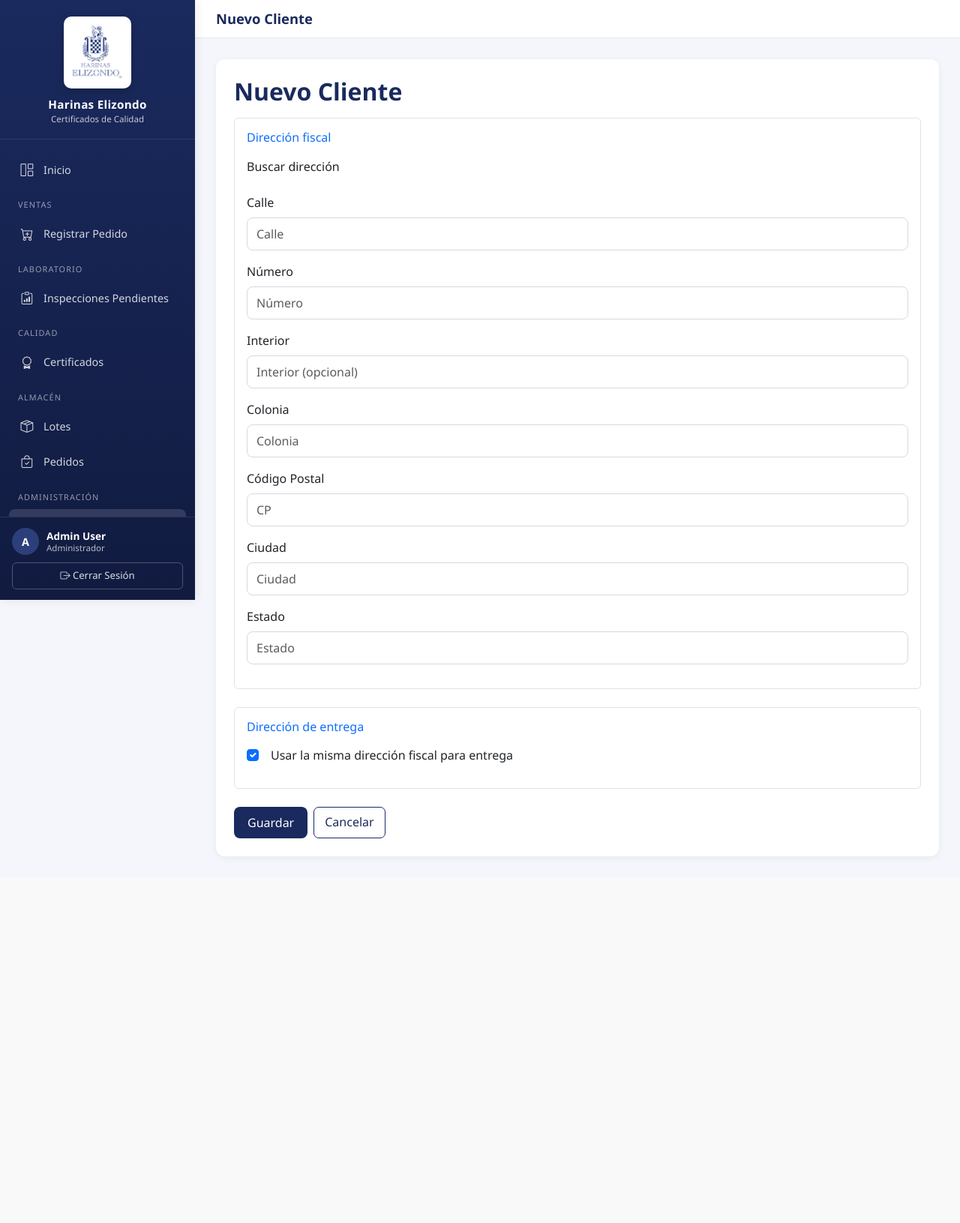
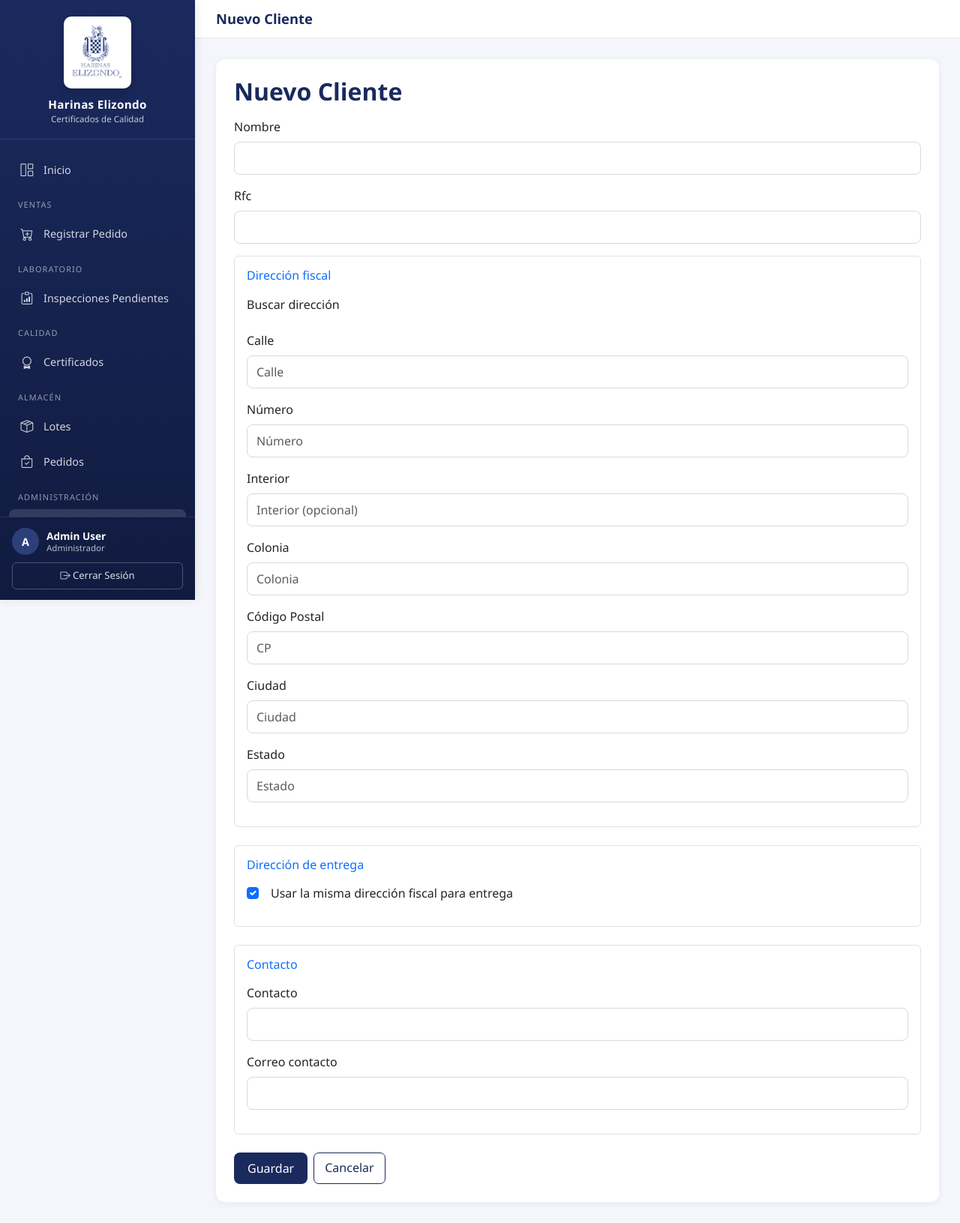
Before and after one commit to Jachuvi/DS-proyecto-aplicativo-integrador, a Django app: page /admin-catalogo/clientes/nuevo/ in a window 1280 px wide. Shown: the whole page at 75% size. Before the commit the page ends 1143 px from the top, so only its background shows below. Run offline with Django 5.2, Linux system fonts and the light colour scheme; a user stored in the database is signed in; some libraries are stand-ins or nearby versions.

Commit message:
Mejora forma cliente

```diff
--- a/certificados/forms.py
+++ b/certificados/forms.py
@@ -30,22 +30,66 @@ class ClienteForm(forms.ModelForm):
         widgets = {
             "nombre": forms.TextInput(attrs={"class": "form-control"}),
             "rfc": forms.TextInput(attrs={"class": "form-control", "maxlength": "13"}),
-            "direccion_fiscal_calle": forms.TextInput(attrs={"class": "form-control", "placeholder": "Calle"}),
-            "direccion_fiscal_numero": forms.TextInput(attrs={"class": "form-control", "placeholder": "Número"}),
-            "direccion_fiscal_interior": forms.TextInput(attrs={"class": "form-control", "placeholder": "Interior (opcional)"}),
-            "direccion_fiscal_colonia": forms.TextInput(attrs={"class": "form-control", "placeholder": "Colonia"}),
-            "direccion_fiscal_codigo_postal": forms.TextInput(attrs={"class": "form-control", "placeholder": "CP", "maxlength": "5"}),
-            "direccion_fiscal_ciudad": forms.TextInput(attrs={"class": "form-control", "placeholder": "Ciudad"}),
-            "direccion_fiscal_estado": forms.TextInput(attrs={"class": "form-control", "placeholder": "Estado"}),
-            "direccion_entrega_misma": forms.CheckboxInput(attrs={"class": "form-check-input", "onchange": "toggleEntrega()"}),
-            "direccion_entrega_calle": forms.TextInput(attrs={"class": "form-control", "placeholder": "Calle"}),
-            "direccion_entrega_numero": forms.TextInput(attrs={"class": "form-control", "placeholder": "Número"}),
-            "direccion_entrega_interior": forms.TextInput(attrs={"class": "form-control", "placeholder": "Interior (opcional)"}),
-            "direccion_entrega_colonia": forms.TextInput(attrs={"class": "form-control", "placeholder": "Colonia"}),
-            "direccion_entrega_codigo_postal": forms.TextInput(attrs={"class": "form-control", "placeholder": "CP", "maxlength": "5"}),
-            "direccion_entrega_ciudad": forms.TextInput(attrs={"class": "form-control", "placeholder": "Ciudad"}),
-            "direccion_entrega_estado": forms.TextInput(attrs={"class": "form-control", "placeholder": "Estado"}),
+            "direccion_fiscal_calle": forms.TextInput(
+                attrs={"class": "form-control", "placeholder": "Calle"}
+            ),
+            "direccion_fiscal_numero": forms.TextInput(
+                attrs={"class": "form-control", "placeholder": "Número"}
+            ),
+            "direccion_fiscal_interior": forms.TextInput(
+                attrs={"class": "form-control", "placeholder": "Interior (opcional)"}
+            ),
+            "direccion_fiscal_colonia": forms.TextInput(
+                attrs={"class": "form-control", "placeholder": "Colonia"}
+            ),
+            "direccion_fiscal_codigo_postal": forms.TextInput(
+                attrs={"class": "form-control", "placeholder": "CP", "maxlength": "5"}
+            ),
+            "direccion_fiscal_ciudad": forms.TextInput(
+                attrs={"class": "form-control", "placeholder": "Ciudad"}
+            ),
+            "direccion_fiscal_estado": forms.TextInput(
+                attrs={"class": "form-control", "placeholder": "Estado"}
+            ),
+            "direccion_entrega_misma": forms.CheckboxInput(
+                attrs={"class": "form-check-input", "onchange": "toggleEntrega()"}
+            ),
+            "direccion_entrega_calle": forms.TextInput(
+                attrs={"class": "form-control", "placeholder": "Calle"}
+            ),
+            "direccion_entrega_numero": forms.TextInput(
+                attrs={"class": "form-control", "placeholder": "Número"}
+            ),
+            "direccion_entrega_interior": forms.TextInput(
+                attrs={"class": "form-control", "placeholder": "Interior (opcional)"}
+            ),
+            "direccion_entrega_colonia": forms.TextInput(
+                attrs={"class": "form-control", "placeholder": "Colonia"}
+            ),
+            "direccion_entrega_codigo_postal": forms.TextInput(
+                attrs={"class": "form-control", "placeholder": "CP", "maxlength": "5"}
+            ),
+            "direccion_entrega_ciudad": forms.TextInput(
+                attrs={"class": "form-control", "placeholder": "Ciudad"}
+            ),
+            "direccion_entrega_estado": forms.TextInput(
+                attrs={"class": "form-control", "placeholder": "Estado"}
+            ),
             "contacto": forms.TextInput(attrs={"class": "form-control"}),
             "correo_contacto": forms.EmailInput(attrs={"class": "form-control"}),
-            "requiere_certificado": forms.CheckboxInput(attrs={"class": "form-check-input"}),
+            "requiere_certificado": forms.CheckboxInput(
+                attrs={"class": "form-check-input"}
+            ),
         }
+
+    def clean_rfc(self):
+        rfc = self.cleaned_data.get("rfc")
+        if rfc and len(rfc) != 13:
+            raise forms.ValidationError("RFC must be exactly 13 characters.")
+        return rfc
+
+    def clean_correo_contacto(self):
+        correo = self.cleaned_data.get("correo_contacto")
+        if correo and not correo.endswith((".com", ".mx", ".org")):
+            raise forms.ValidationError("Invalid email domain.")
+        return correo
--- a/certificados/templates/certificados/admin/cliente_form.html
+++ b/certificados/templates/certificados/admin/cliente_form.html
@@ -24,6 +24,22 @@ document.addEventListener('DOMContentLoaded', initAutocomplete);
         <form method="post">
             {% csrf_token %}
             {% for field in form %}
+            {% if field.name == 'nombre' %}
+            <div class="mb-3">
+                <label for="{{ field.id_for_label }}" class="form-label">{{ field.label }}</label>
+                {{ field }}
+                {% if field.help_text %}<small class="text-muted d-block">{{ field.help_text }}</small>{% endif %}
+                {% if field.errors %}<div class="text-danger small mt-1">{{ field.errors|join:" " }}</div>{% endif %}
+            </div>
+            {% endif %}
+            {% if field.name == 'rfc' %}
+            <div class="mb-3">
+                <label for="{{ field.id_for_label }}" class="form-label">{{ field.label }}</label>
+                {{ field }}
+                {% if field.help_text %}<small class="text-muted d-block">{{ field.help_text }}</small>{% endif %}
+                {% if field.errors %}<div class="text-danger small mt-1">{{ field.errors|join:" " }}</div>{% endif %}
+            </div>
+            {% endif %}
             {% if field.name == 'direccion_fiscal_calle' %}
             <fieldset class="mb-4 border p-3 rounded">
                 <legend class="h6 mb-3 text-primary">Dirección fiscal</legend>
@@ -57,7 +73,7 @@ document.addEventListener('DOMContentLoaded', initAutocomplete);
                 <legend class="h6 mb-3 text-primary">Dirección de entrega</legend>
                 <div class="form-check mb-3">
                     {{ field }}
-                    <label for="{{ field.id_for_label }}" class="form-check-label ms-2">{{ field.help_text|default:"Usar la misma dirección fiscal para entrega" }}</label>
+                    <label for="{{ field.id_for_label }}" class="form-check-label ms-2">{{ field.help_text }}</label>
                 </div>
                 <div id="direccion_entrega_inputs" style="display: none;">
                     <div class="mb-3">
@@ -83,6 +99,25 @@ document.addEventListener('DOMContentLoaded', initAutocomplete);
             </div>
             {% endif %}
             {% if field.name == 'direccion_entrega_estado' %}
+                </div>
+            </fieldset>
+            {% endif %}
+            {% if field.name == 'contacto' %}
+            <fieldset class="mb-4 border p-3 rounded">
+                <legend class="h6 mb-3 text-primary">Contacto</legend>
+                <div class="mb-3">
+                    <label for="{{ field.id_for_label }}" class="form-label">{{ field.label }}</label>
+                    {{ field }}
+                    {% if field.help_text %}<small class="text-muted d-block">{{ field.help_text }}</small>{% endif %}
+                    {% if field.errors %}<div class="text-danger small mt-1">{{ field.errors|join:" " }}</div>{% endif %}
+                </div>
+            {% endif %}
+            {% if field.name == 'correo_contacto' %}
+                <div class="mb-3">
+                    <label for="{{ field.id_for_label }}" class="form-label">{{ field.label }}</label>
+                    {{ field }}
+                    {% if field.help_text %}<small class="text-muted d-block">{{ field.help_text }}</small>{% endif %}
+                    {% if field.errors %}<div class="text-danger small mt-1">{{ field.errors|join:" " }}</div>{% endif %}
                 </div>
             </fieldset>
             {% endif %}
```
Also changed, not shown: db.sqlite3.
